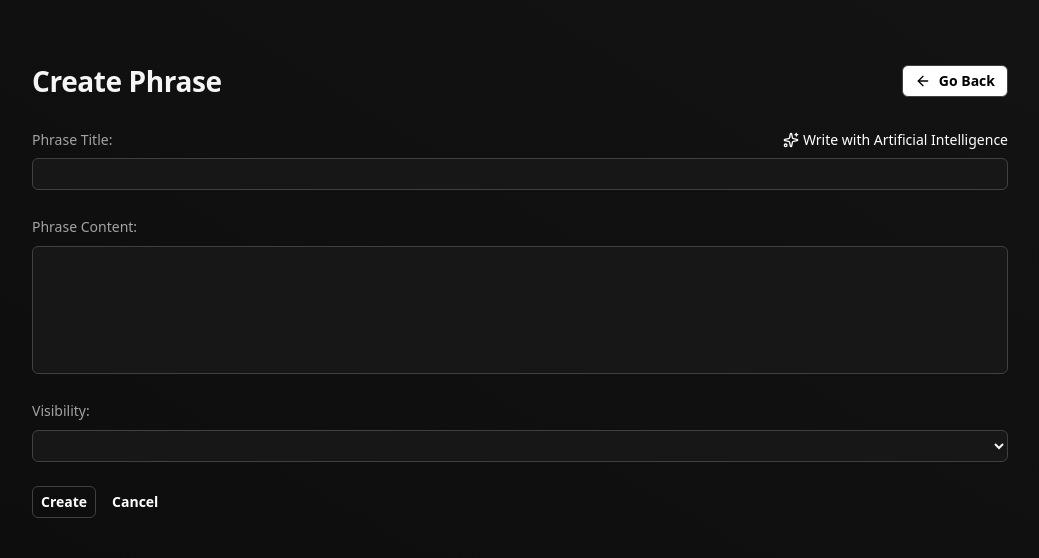
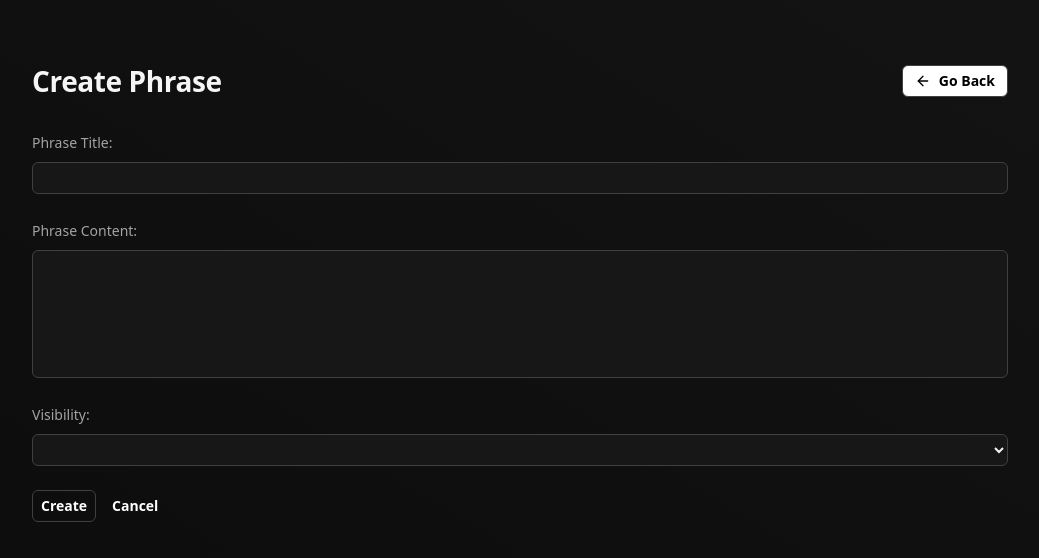
Before and after one commit to devgoncalo/phrase-share, a PHP site: page /phpmailer/src/phrase/create.php in a window 1280 px wide. Shown: the top 558 px of the page, without its empty margins (120-1159 px from the left). Run offline with PHP 8.4, Linux system fonts and the light colour scheme; the visitor is signed in with stand-in values (Sample User, id 1); some libraries are stand-ins or nearby versions.

Commit message:
chore: remove generate phrases with ai

```diff
--- a/src/phrase/create.php
+++ b/src/phrase/create.php
@@ -83,16 +83,7 @@ if ($_SERVER["REQUEST_METHOD"] == "POST") {
         <div class="mx-auto max-w-5xl px-6">
             <form class="flex flex-col gap-6" method="post">
                 <div class="space-y-2">
-                    <div class="flex justify-between">
-                        <label for="title" class="peer-disabled:cursor-not-allowed peer-disabled:opacity-70 text-sm font-normal text-neutral-400"><?php echo htmlspecialchars($trans['create_title_label']); ?></label>
-                        <button type="button" id="generate-ai" class="inline-flex cursor-pointer select-none text-sm text-white transition duration-200 ease-in-out focus-visible:bg-neutral-800 focus-visible:outline-none disabled:cursor-not-allowed disabled:opacity-70 disabled:hover:bg-neutral-800">
-                            <div class="flex items-center gap-1">
-                                <i data-lucide="sparkles" class="size-4"></i>
-                                <span id="generate-text"><?php echo htmlspecialchars($trans['create_write_ai']); ?></span>
-                                <span id="loading-text" class="hidden"><?php echo htmlspecialchars($trans['create_write_generating']); ?></span>
-                            </div>
-                        </button>
-                    </div>
+                    <label for="title" class="peer-disabled:cursor-not-allowed peer-disabled:opacity-70 text-sm font-normal text-neutral-400"><?php echo htmlspecialchars($trans['create_title_label']); ?></label>
                     <input type="text" id="title" name="title" value="<?php echo htmlspecialchars($title); ?>" class="flex w-full rounded-md py-2 text-sm outline-none ring-offset-background file:border-0 file:bg-transparent file:text-sm file:font-medium focus-visible:border-black focus-visible:outline-none focus-visible:ring-2 focus-visible:ring-neutral-700 disabled:cursor-not-allowed disabled:opacity-50 h-8 border border-neutral-700 bg-neutral-900 px-2 text-neutral-100 transition duration-200 ease-in-out placeholder:text-neutral-500">
                 </div>
                 <div class="space-y-2">
@@ -142,41 +133,6 @@ if ($_SERVER["REQUEST_METHOD"] == "POST") {
                 showTimeInput.classList.add('hidden');
             }
         });
-
-        document.getElementById('generate-ai').addEventListener('click', async function() {
-            const prompt = "Generate a title and a phrase. WITH NO OTHER TEXT BEFORE THE TITLE OR AFTER THE PHRASE. The response should be formatted as followed 'title; phrase' and with the following rules:\n\n1. The response must be a string with the format 'title; phrase'.\n2. There should be no newline characters or backticks in the response.\n3. The response should be returned without any additional formatting or characters.\n4. Ensure that the title and phrase are meaningful and coherent.\n5. The phrase SHOULD NOT EXCEED 56 CHARACTERS.\n\nReturn the response with the title and phrase.";
-            const model = "llama3";
-
-            document.getElementById('generate-text').classList.add('hidden');
-            document.getElementById('loading-text').classList.remove('hidden');
-
-            try {
-                const response = await fetch('http://localhost:11434/api/generate', {
-                    method: 'POST',
-                    headers: {
-                        'Content-Type': 'application/json'
-                    },
-                    body: JSON.stringify({
-                        model: model,
-                        prompt: prompt,
-                        stream: false,
-                    })
-                });
-
-                const responseData = await response.text();
-                const data = JSON.parse(responseData);
-
-                const [title, phrase] = data.response.split(';').map(item => item.trim());
-
-                document.getElementById('title').value = title.replace(/^"|"$/g, '');
-                document.getElementById('content').value = phrase.replace(/^"|"$/g, '');
-
-                document.getElementById('generate-text').classList.remove('hidden');
-                document.getElementById('loading-text').classList.add('hidden');
-            } catch (error) {
-                console.error('Error generating title and phrase: ' + error.message);
-            }
-        });
     </script>
 </body>
 
--- a/src/translations.php
+++ b/src/translations.php
@@ -139,9 +139,6 @@ $translations = [
 
         // Create Page
         'create_page_title' => 'Create Phrase',
-
-        'create_write_ai' => 'Write with Artificial Intelligence',
-        'create_write_generating' => 'Generating...',
 
         'create_title_label' => 'Phrase Title:',
         'create_content_label' => 'Phrase Content:',
@@ -429,9 +426,6 @@ $translations = [
         // Create Page
         'create_page_title' => 'Crea Frase',
 
-        'create_write_ai' => 'Scrivi con Intelligenza Artificiale',
-        'create_write_generating' => 'Generazione...',
-
         'create_title_label' => 'Titolo della Frase:',
         'create_content_label' => 'Contenuto della Frase:',
         'create_visibility_label' => 'Visibilità:',
@@ -718,9 +712,6 @@ $translations = [
         // Create Page
         'create_page_title' => 'Criar Frase',
 
-        'create_write_ai' => 'Escrever com Inteligência Artificial',
-        'create_write_generating' => 'A gerar frase...',
-
         'create_title_label' => 'Título da Frase:',
         'create_content_label' => 'Conteúdo da Frase:',
         'create_visibility_label' => 'Visibilidade:',
```
